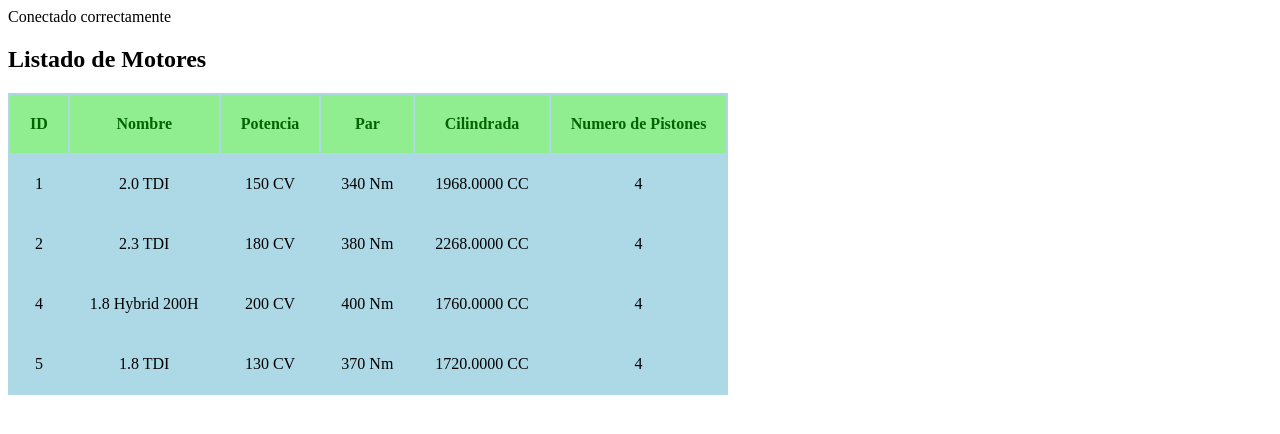
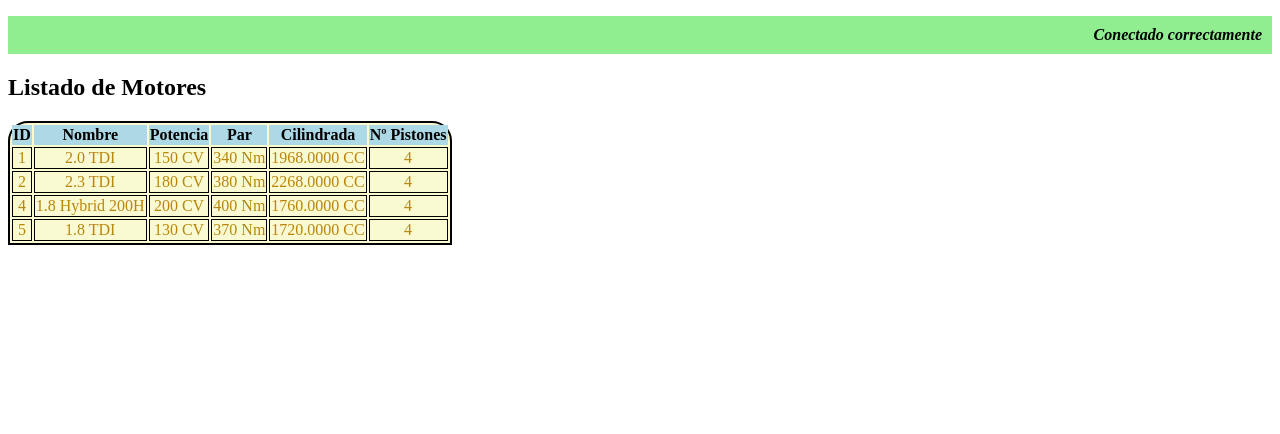
Before and after one commit to alex-ctrl-botardo/autos, a PHP site: page /Motor/listar_motor.php in a window 1280 px wide. Shown: the top 434 px of the page. Run offline with PHP 8.4, Linux system fonts and the light colour scheme; data comes from the database, SQL or seed files in the repository; data that the repository does not hold is empty.

Commit message:
cambio de lugar del mensaje de conexion y css en listar_motor

```diff
--- a/Motor/listar_motor.php
+++ b/Motor/listar_motor.php
@@ -29,20 +29,24 @@ $resultado_listar_motor = $stmt->get_result();
     <head>
         <meta charset="UTF-8">
         <title>Listado de Motor</title>
-         <link rel="stylesheet" href="../css/estilos.css">
+        <link rel="stylesheet" href="/autos/css/estilos.css">
     </head>
 
     <body>
+    <?php if ($conn): ?>
+            <p class="conexion">Conectado correctamente</p>
+        <?php endif; ?>
+
         <h2>Listado de Motores</h2>
 
-        <table>
-            <tr class="cabezera">
+        <table class="tablas">
+            <tr class="cabecera">
                 <th>ID</th>
                 <th>Nombre</th>
                 <th>Potencia</th>
                 <th>Par</th>
                 <th>Cilindrada</th>
-                <th>Numero de Pistones</th>
+                <th>Nº Pistones</th>
                 <!-- <th>Marca</th> -->
             </tr>
 
--- a/conexion.php
+++ b/conexion.php
@@ -10,5 +10,5 @@ if ($conn->connect_error) {
     die("Error de conexión: " . $conn->connect_error);
 }
 
-echo "Conectado correctamente ";
+
 ?>
--- a/css/estilos.css
+++ b/css/estilos.css
@@ -1,27 +1,37 @@
 
-/* Estilo Tabla */
-table {
-    /* border-collapse: collapse; */
+/* Tabla */
+.tablas {
+    background-color: lightgoldenrodyellow;
+    border: 2px solid;
+    border-color: black;
+    border-radius: 1px solid;
+    border-top-left-radius: 20px;
+    border-top-right-radius: 20px;
+}
+
+/* Cabecera */
+.cabecera {
     color: black;
     background-color: lightblue;
+    border: 1px solid;
+    border-color: blue;
+    /* border-top-left-radius: 20px; */
 }
 
 /* Zeldas */
-th, td {
-    padding: 20px;
-    /* border: whitesmoke ;  */
+td {
+    text-align: center;
+    color: darkgoldenrod;
+    border: 1px solid;
     border-color: black;
 }
 
-/* Estilo Cabezera */
-.cabezera {
-    border: 1px;
-    border-color: yellow;
-    color: darkgreen;
+/* Mensaje de Conectado Correctamente */
+.conexion {
+    text-align: end;
+    color: black;
+    font-style: oblique;
+    font-weight: bold;
     background-color: lightgreen;
+    padding: 10px;
 }
-
-/* Datos */
-td {
-    text-align: center;
-    }
```
Also changed, not shown: Marca/listar_marca.php (+5 -6 lines).
